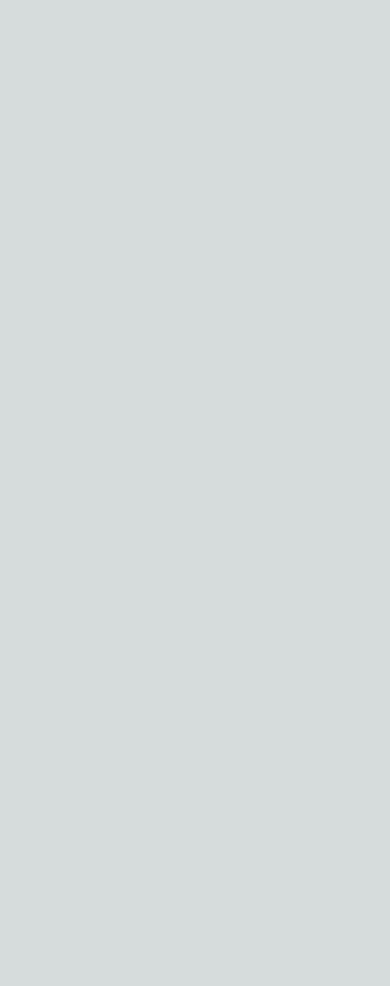
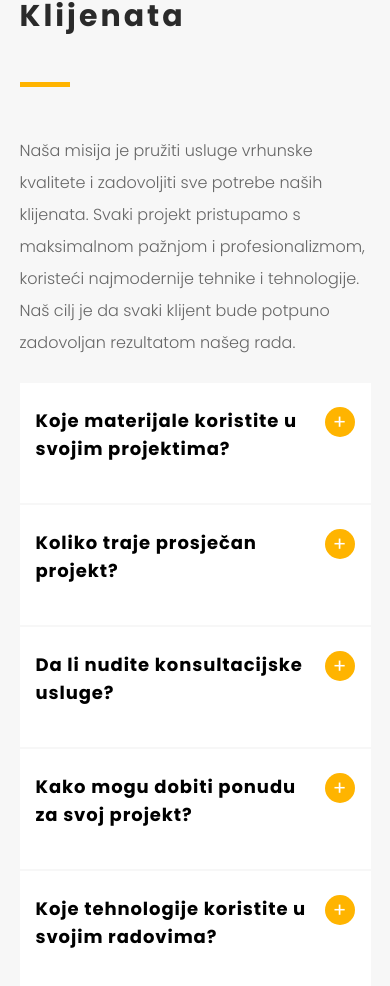
Before and after one commit to VeldinS/construct-it, a Next.js app: page /o-nama in a window 390 px wide. Shown: the part 5879-6865 px from the top of the page. Before the commit the page ends 5705 px from the top, so only its background shows below. Built offline with nearby package versions, Linux system fonts and the light colour scheme.

Commit message:
About page - FAQ section -  implementation and responsiveness

```diff
--- a/src/app/o-nama/page.tsx
+++ b/src/app/o-nama/page.tsx
@@ -3,6 +3,7 @@ import LandingSection from "@/components/about/landing-section";
 import ProjectSection from "@/components/about/project-section";
 import ProjectsList from "@/components/about/projects-list";
 import VideoSection from "@/components/about/video-section";
+import FaqSection from "@/components/about/FAQ-section";
 
 function AboutPage() {
     return (
@@ -12,6 +13,7 @@ function AboutPage() {
             <ProjectSection />
             <ProjectsList />
             <VideoSection />
+            <FaqSection />
         </div>
     );
 }
--- /dev/null
+++ b/src/components/about/FAQ-section.tsx
@@ -0,0 +1,43 @@
+import React from 'react';
+import ButtonSecondary from "@/components/buttons/button-secondary";
+import FAQ from "@/components/about/FAQ";
+
+function FaqSection() {
+    return (
+        <section className={'h-auto lg:h-screen w-screen py-16 lg:py-[5%] px-[5%] lg:px-[10%] bg-[#F7F7F7] flex flex-col lg:flex-row items-center justify-center gap-6 lg:gap-0'}>
+            <div
+                className="relative bg-transparent w-full lg:w-1/3 h-auto lg:h-full flex flex-col items-start justify-start gap-12 px-0 lg:px-6">
+                <h1 className={'text-[#2A2A2A] font-rubik text-3xl sm:text-4xl tracking-widest font-bold'}>Posvećenost
+                    Kvalitetu i Zadovoljstvu Klijenata</h1>
+                <div className={'w-[50px] h-[5px] bg-orange-primary'}></div>
+                <p className={'text-[#666666] font-rubik font-extralight text-base leading-loose w-full'}>
+                    Naša misija je pružiti usluge vrhunske kvalitete i zadovoljiti sve potrebe naših klijenata. Svaki
+                    projekt pristupamo s maksimalnom pažnjom i profesionalizmom, koristeći najmodernije tehnike i
+                    tehnologije. Naš cilj je da svaki klijent bude potpuno zadovoljan rezultatom našeg rada.
+                </p>
+                <div className={'hidden lg:flex'}>
+                    <ButtonSecondary text={'KONTAKTIRAJ NAS'} link={'#kontakt'}/>
+                </div>
+            </div>
+            <div className={' w-full lg:w-2/3 h-auto lg:h-full bg-transparent flex flex-col items-start justify-start gap-[2px]'}>
+                <FAQ question={'Koje materijale koristite u svojim projektima?'}
+                     answer={'Koristimo visokokvalitetni kamen, beton i asfalt za sve naše građevinske radove.'}
+                />
+                <FAQ question={'Koliko traje prosječan projekt?'}
+                     answer={'Trajanje projekta zavisi od njegove veličine i kompleksnosti, ali obično se kreće od nekoliko sedmica do nekoliko mjeseci.'}
+                />
+                <FAQ question={'Da li nudite konsultacijske usluge?'}
+                     answer={'Da, naš tim stručnjaka je dostupan za konsultacije kako bismo vam pomogli u planiranju i realizaciji vaših projekata.'}
+                />
+                <FAQ question={'Kako mogu dobiti ponudu za svoj projekt?'}
+                     answer={'Možete nas kontaktirati putem telefona, emaila ili kontakt forme ispod, a naš tim će vam pripremiti detaljnu ponudu.'}
+                />
+                <FAQ question={'Koje tehnologije koristite u svojim radovima?'}
+                     answer={'Koristimo najnovije tehnologije i metode u svim aspektima naših građevinskih radova, uključujući obradu kamena i asfaltiranje.'}
+                />
+            </div>
+        </section>
+    );
+}
+
+export default FaqSection;
--- /dev/null
+++ b/src/components/about/FAQ.tsx
@@ -0,0 +1,29 @@
+'use client'
+import {useState} from 'react';
+
+interface projectCardProps {
+    question: string;
+    answer: string;
+}
+
+function Faq({question, answer}: projectCardProps) {
+
+    const [openQuestion, setOpenQuestion] = useState(false);
+
+    const toggleShowMore = () => {
+        setOpenQuestion(!openQuestion);
+    };
+
+    return (
+        <div className={'w-full h-auto bg-white py-6 md:py-8 px-4 md:px-8 flex flex-col items-start justify-start gap-4'}>
+            <div className={'w-full flex flex-row justify-between items-start gap-2 sm:gap-0'}>
+                <p className={'text-lg text-black font-rubik tracking-wider font-bold'}>{question}</p>
+                <p onClick={toggleShowMore}
+                   className={`flex items-center justify-center min-w-[30px] min-h-[30px] cursor-pointer text-xl leading-none hover:bg-[#2A2A2A] hover:scale-110 text-white rounded-full transition-all duration-500 ${openQuestion ? 'rotate-45 bg-[#2A2A2A]' : 'rotate-0 bg-orange-primary'}`}>+</p>
+            </div>
+            <p className={`text-lg text-[#666666] font-rubik tracking-widest font-light transition-all duration-500 ${openQuestion ? 'max-h-screen opacity-100' : 'max-h-0 opacity-0 overflow-hidden'}`}>{answer}</p>
+        </div>
+    );
+}
+
+export default Faq;
```
